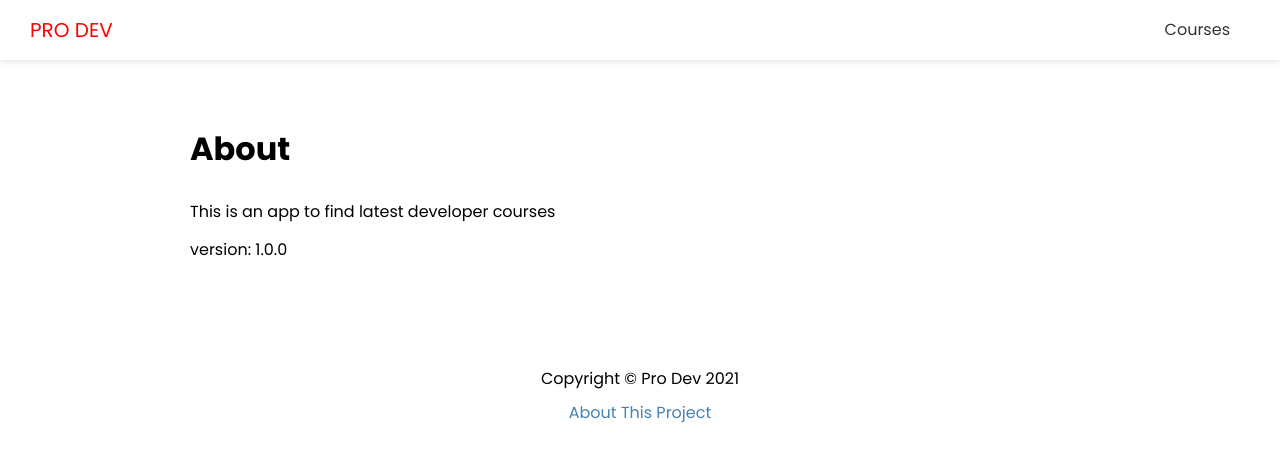
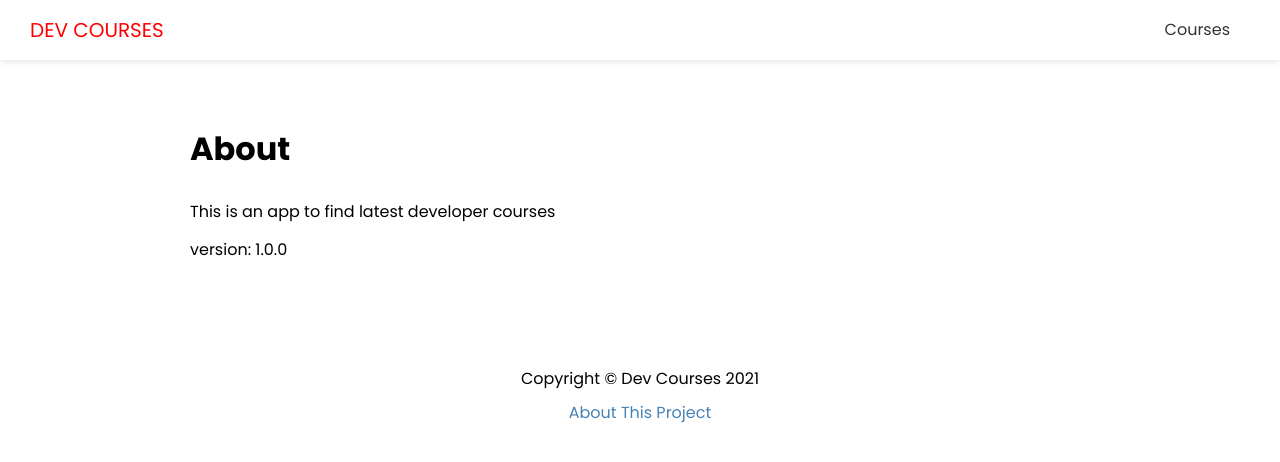
Before and after one commit to subinchaliyath/Dev-Courses, a Next.js app: page /about in a window 1280 px wide. Shown: the top 462 px of the page. Built offline with nearby package versions, Linux system fonts and the light colour scheme.

Commit message:
Layout fixed

```diff
--- a/components/Footer.js
+++ b/components/Footer.js
@@ -4,7 +4,7 @@ import styles from '@/styles/Footer.module.css'
 export default function Footer() {
   return (
     <footer className={styles.footer}>
-      <p>Copyright &copy; Pro Dev 2021</p>
+      <p>Copyright &copy; Dev Courses 2021</p>
       <p>
         <Link href='/about'>About This Project</Link>
       </p>
--- a/components/Header.js
+++ b/components/Header.js
@@ -6,7 +6,7 @@ export default function Header() {
     <header className={styles.header}>
       <div className={styles.logo}>
         <Link href='/'>
-          <a>Pro Dev</a>
+          <a>Dev Courses</a>
         </Link>
       </div>
 
--- a/components/Layout.js
+++ b/components/Layout.js
@@ -1,26 +1,33 @@
-import Head from "next/head";
+import Head from 'next/head'
+import { useRouter } from 'next/router'
 import Header from './Header'
 import Footer from './Footer'
+import Showcase from './Showcase'
 import styles from '@/styles/Layout.module.css'
 
-const Layout = ({ title, description, keywords, children }) => {
+export default function Layout({ title, keywords, description, children }) {
+  const router = useRouter()
+
   return (
     <div>
       <Head>
         <title>{title}</title>
-        <meta name="description" content={description} />
-        <meta name="keywords" content={keywords} />
+        <meta name='description' content={description} />
+        <meta name='keywords' content={keywords} />
       </Head>
+
       <Header />
+
+      {router.pathname === '/' && <Showcase />}
+
       <div className={styles.container}>{children}</div>
       <Footer />
     </div>
-  );
-};
+  )
+}
 
-Layout.defaultProps={
-    title:"Pro_Dev",
-    description:"introducing latest development courses",
-    keywords:"mern,docker,aws,nginx"
+Layout.defaultProps = {
+  title: 'DJ Events | Find the hottest parties',
+  description: 'Find the latest DJ and other musical events',
+  keywords: 'music, dj, edm, events',
 }
-export default Layout;
```
